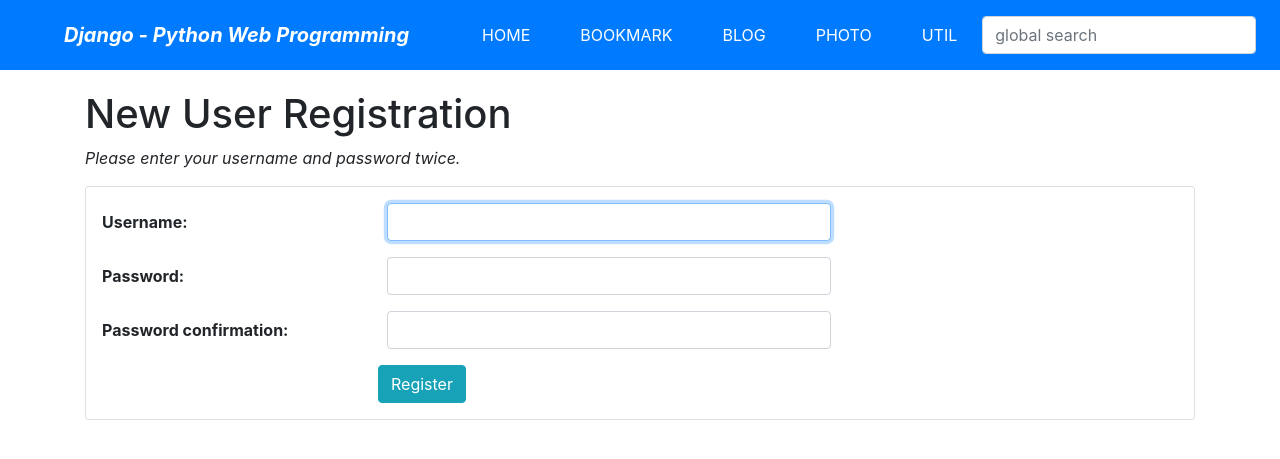
After one commit to roqhdehd502/Pale-Blue, a Django app: page /accounts/register/ in a window 1280 px wide. The commit adds this page. Shown: the top 459 px of the page. Run offline with Django 3.2, Linux system fonts and the light colour scheme; some libraries are stand-ins or nearby versions.

Commit message:
21.05.19 #1 회원가입, 로그인 기능 추가

```diff
--- a/mysite/urls.py
+++ b/mysite/urls.py
@@ -15,7 +15,7 @@ Including another URLconf
 """
 from django.contrib import admin
 from django.urls import path, include
-from mysite.views import HomeView
+from mysite.views import HomeView, UserCreateView, UserCreateDoneTV
 from django.conf.urls.static import static # 정적 파일처리 모듈
 from django.conf import settings # setting.py에서 정의한 항목들을 담고 있는 객체를 가져오는 모듈
 
@@ -28,4 +28,7 @@ urlpatterns = [
     path('bookmark/', include('bookmark.urls')), # 북마크 페이지
     path('blog/', include('blog.urls')), # 블로그 페이지
     path('photo/', include('photo.urls')), # 사진 페이지
+    path('accounts/', include('django.contrib.auth.urls')), # 장고의 URLconf 가져오기
+    path('accounts/register/', UserCreateView.as_view(), name='register'), # 가입처리 URL
+    path('accounts/register/done/', UserCreateDoneTV.as_view(), name='register_done'), # 계정생성완료 URL
 ] + static(settings.MEDIA_URL, document_root = settings.MEDIA_ROOT) # 기존 URL패턴에 static() 함수가 반환하는 URL 패턴을 추가
--- a/mysite/views.py
+++ b/mysite/views.py
@@ -1,5 +1,17 @@
-from django.views.generic import TemplateView
+from django.views.generic import TemplateView, CreateView
 
-# TemplateView
+from django.contrib.auth.forms import UserCreationForm
+from django.urls import reverse_lazy
+
+# HomepageView
 class HomeView(TemplateView):
     template_name = 'home.html'
+
+# User Creation
+class UserCreateView(CreateView): # /accounts/register URL을 처리하는 클래스
+    template_name = 'registration/register.html'
+    form_class = UserCreationForm
+    success_url = reverse_lazy('register_done')
+
+class UserCreateDoneTV(TemplateView): # /accounts/register/done URL을 처리하는 클래스
+    template_name = 'registration/register_done.html'
--- a/templates/base.html
+++ b/templates/base.html
@@ -46,6 +46,29 @@
                 {% csrf_token %} <!--csrf 토큰 적용-->
                 <input class="form-control mr-sm-2" type="search" placeholder="global search" name="search_word"> <!--검색 인풋-->
             </form>
+            <ul class="navbar-nav ml-5 mr-5">
+                <li class="nav-item dropdown mx-1 btn btn-primary">
+                    {% if user.is_active %} <!--로그인 상태일때-->
+                    <a class="nav-link dropdown-toggle text-white" href="#" data-toggle="dropdown">
+                        <i class="fas fa-user"></i>&ensp;
+                        {% firstof user.get_short_name user.get_username %}&ensp;
+                    </a>
+                    <div class="dropdown-menu">
+                        <a class="dropdown-item" href="{% url 'logout' %}">Logout</a>
+                        <a class="dropdown-item" href="{% url 'password_change' %}">Change Password</a>
+                    </div>
+                    {% else %} <!--로그인 상태가 아닐때-->
+                    <a class="nav-link dropdown-toggle text-white" href="#" data-toggle="dropdown">
+                        <i class="fas fa-user"></i>&ensp;
+                        Anonymous&ensp;
+                    </a>
+                    <div class="dropdown-menu">
+                        <a class="dropdown-item" href="{% url 'login' %}">Login</a>
+                        <a class="dropdown-item" href="{% url 'register' %}">Register</a>
+                    </div>
+                    {% endif %}
+                </li>
+            </ul>
         </div>
     </nav>
 
--- /dev/null
+++ b/templates/registration/register.html
@@ -0,0 +1,47 @@
+{% extends "base.html" %}
+{% load widget_tweaks %}
+
+{% block title %}register.html{% endblock %}
+
+{% block content %}
+
+    <h1>New User Registration</h1>
+    <p class="font-italic">Please enter your username and password twice.</p>
+
+    {% if form.errors %}
+    <div class="alert alert-danger">
+        <div class="font-weight-bold">Wrong! Please correct the error(s) below.</div>
+        {{ form.errors }}
+    </div>
+    {% endif %}
+
+    <form action="." method="post" class="card pt-3">{% csrf_token %}
+
+        <div class="form-group row">
+            {{ form.username|add_label_class:"col-form-label col-sm-3 ml-3 font-weight-bold" }}
+            <div class="col-sm-5">
+                {{ form.username|add_class:"form-control"|attr:"autofocus" }}
+            </div>
+        </div>
+        <div class="form-group row">
+            {{ form.password1|add_label_class:"col-form-label col-sm-3 ml-3 font-weight-bold" }}
+            <div class="col-sm-5">
+                {{ form.password1|add_class:"form-control" }}
+            </div>
+        </div>
+        <div class="form-group row">
+            {{ form.password2|add_label_class:"col-form-label col-sm-3 ml-3 font-weight-bold" }}
+            <div class="col-sm-5">
+                {{ form.password2|add_class:"form-control" }}
+            </div>
+        </div>
+
+        <div class="form-group">
+            <div class="offset-sm-3 col-sm-5">
+                <input type="submit" value="Register" class="btn btn-info"/>
+            </div>
+        </div>
+
+    </form>
+
+{% endblock %}
```
Also changed, not shown: mysite/settings.py (+6 -1 lines), templates/registration/logged_out.html (added, +18 -0 lines), templates/registration/login.html (added, +42 -0 lines), templates/registration/password_change_done.html (added, +12 -0 lines), templates/registration/password_change_form.html (added, +48 -0 lines), templates/registration/register_done.html (added, +14 -0 lines), 1 other file.
